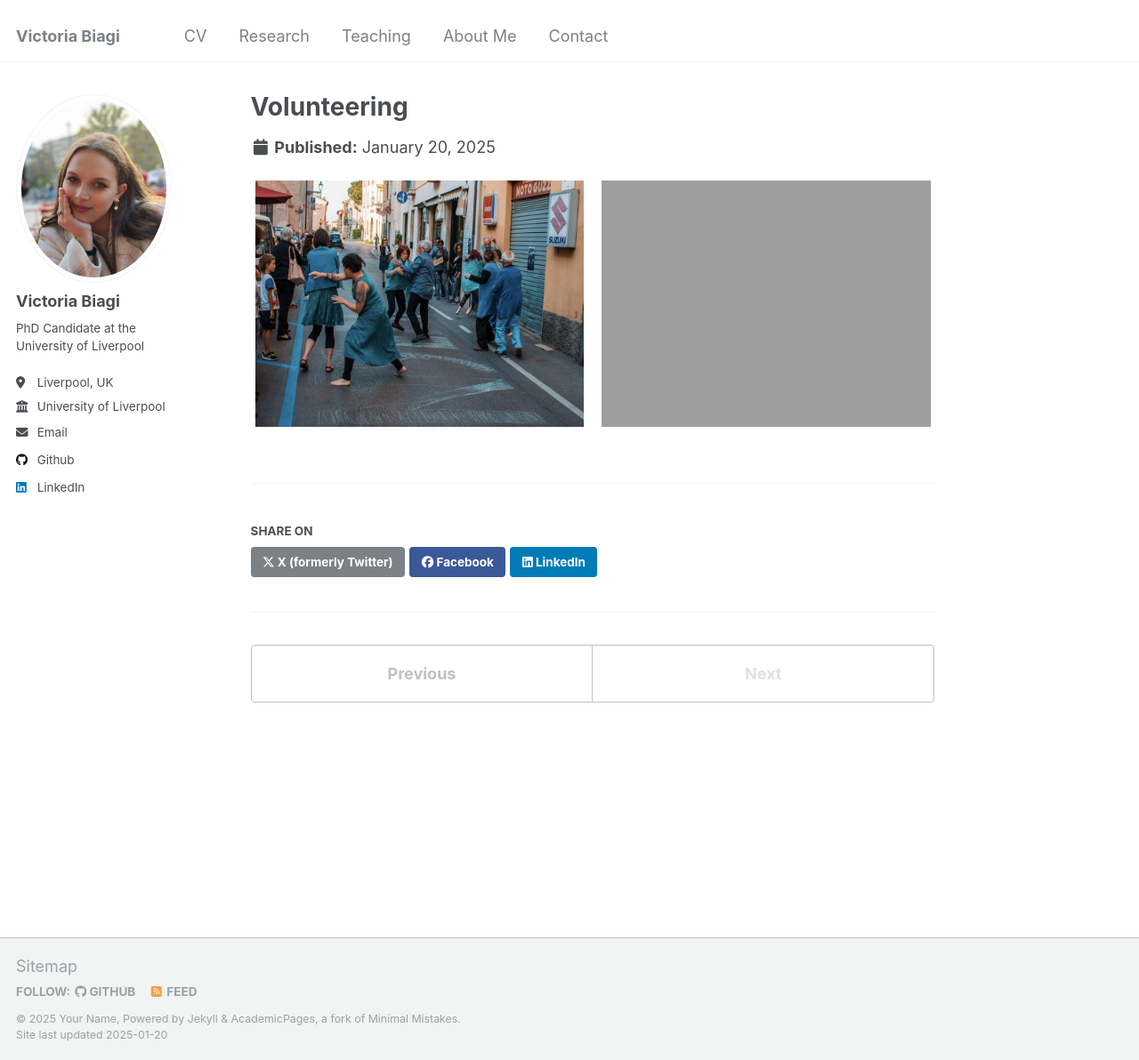
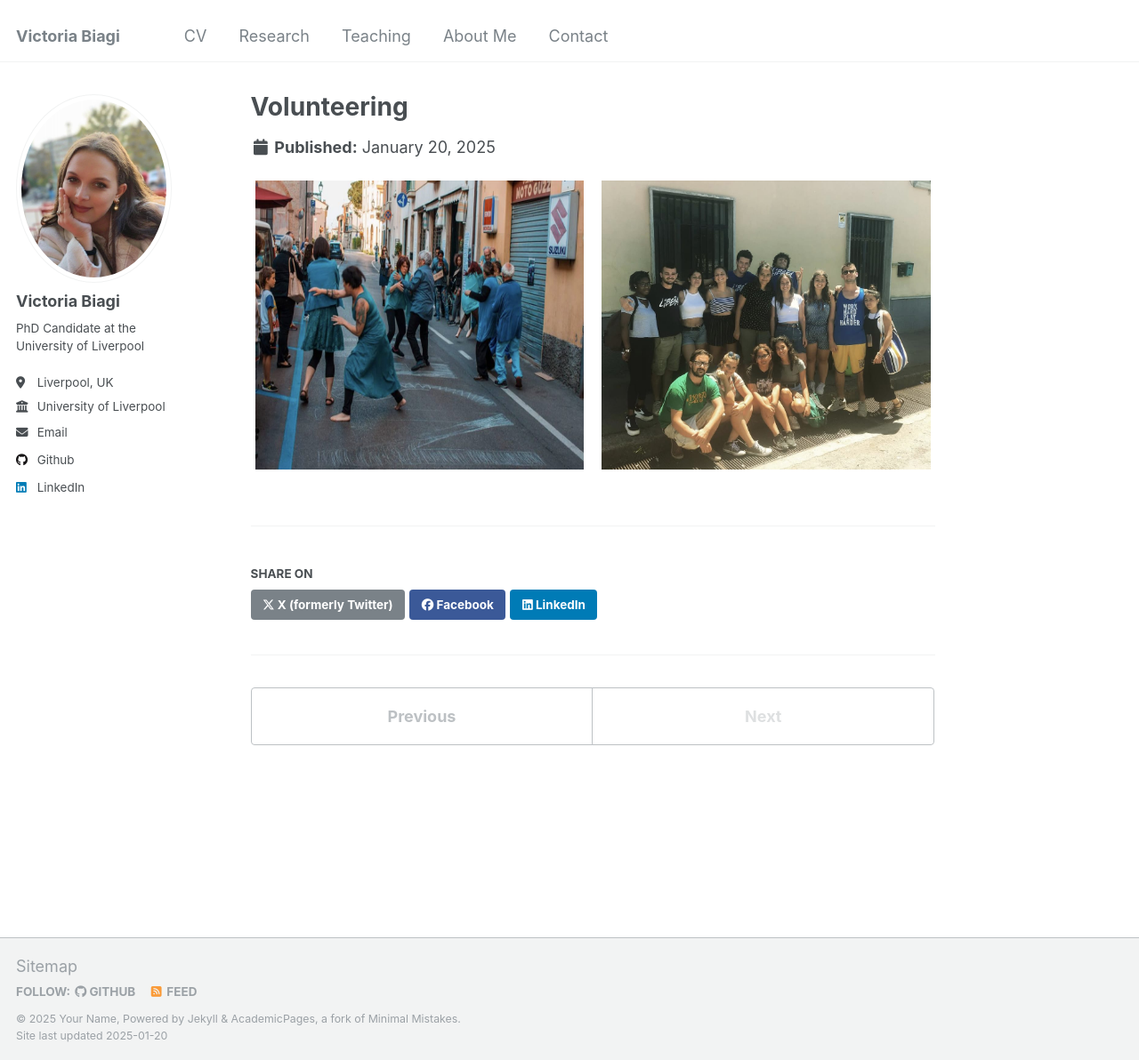
Before and after one commit to victoriabiagi/victoriabiagi.github.io, a Jekyll site: the page built from _portfolio/portfolio-2.md, in a window 1280 px wide and 1192 px high. Shown: the whole window at 89% size. Built offline with Jekyll 4.4.1, drawn with Linux system fonts in a browser that asks for light colours.

Commit message:
Update portfolio-2.md

```diff
--- a/_portfolio/portfolio-2.md
+++ b/_portfolio/portfolio-2.md
@@ -7,5 +7,5 @@ collection: portfolio
 <!-- Images side by side -->
 <div style="display: flex; justify-content: center; text-align: center; gap: 20px;">
     <img src="/images/photo1.png" alt="Image 1" style="width: 48%;"/>
-    <img src="/images/WhatsApp Image 2025-01-17 at 11.14.50 (1).jpeg" alt="Image 2" style="width: 48%;"/>
+    <img src="/images/photo2.png" alt="Image 2" style="width: 48%;"/>
 </div>
```
